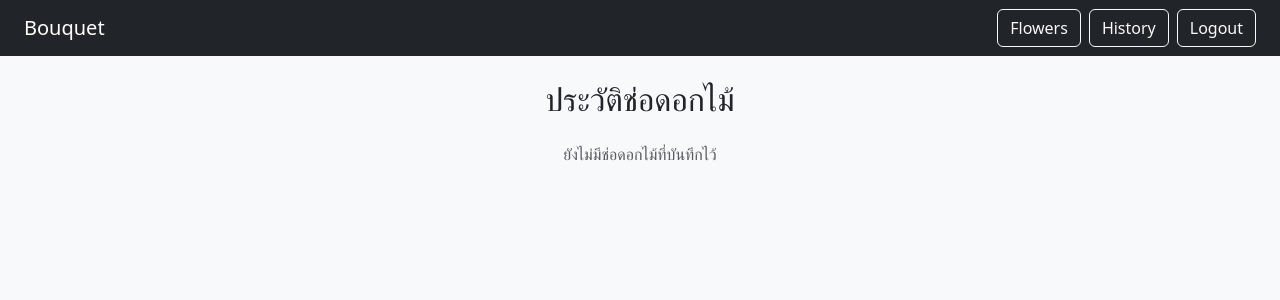
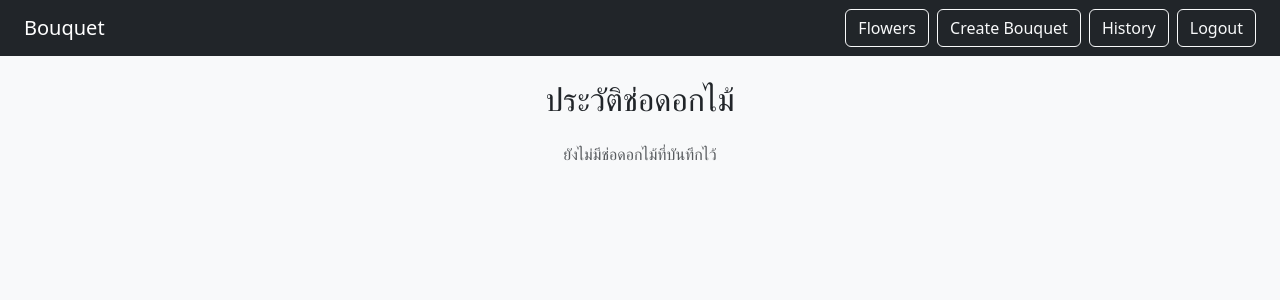
Before and after one commit to 6810110102psu-cmd/bouquet-web, a Flask app: page /history in a window 1280 px wide. Shown: the top 300 px of the page. Run offline with Flask 3, Linux system fonts and the light colour scheme; the visitor is signed in with stand-in values (Sample User, id 1); data that the repository does not hold is empty.

Commit message:
ปรับปรุง base template และเมนูนำทางให้สอดคล้องกับระบบจัดช่อดอกไม้
การแก้ไขครั้งนี้เป็นการปรับโครงสร้างไฟล์ base.html
เพื่อให้สอดคล้องกับ backend ที่ใช้ระบบ session และฐานข้อมูล

รายละเอียดการแก้ไข:
- รวมโครงสร้าง base template เดิมที่ใช้ Bootstrap
  เข้ากับเมนูนำทางของระบบจัดช่อดอกไม้
- ปรับเงื่อนไขการแสดงผลเมนูจากตัวแปร login
  เป็นการตรวจสอบสถานะผู้ใช้ผ่าน session["user_id"]
- เพิ่มเมนู Create Bouquet เพื่อรองรับขั้นตอนการจัดช่อดอกไม้แบบครบกระบวนการ
- ปรับปรุงเมนูนำทางให้ใช้งานง่ายและมีความสม่ำเสมอในทุกหน้า
- รองรับการใช้งาน template inheritance
  เพื่อให้ทุกหน้าใช้ layout หลักร่วมกัน

ผลลัพธ์:
โครงสร้างหน้าเว็บมีความชัดเจนมากขึ้น
รองรับระบบล็อกอินและการจัดช่อดอกไม้อย่างสมบูรณ์
และสามารถขยายระบบในอนาคตได้ง่าย

```diff
--- a/templates/base.html
+++ b/templates/base.html
@@ -7,33 +7,30 @@
     <!-- Bootstrap -->
     <link href="https://cdn.jsdelivr.net/npm/bootstrap@5.3.2/dist/css/bootstrap.min.css" rel="stylesheet">
 
-    <!-- CSS ของเรา -->
+    <!-- Custom CSS -->
     <link rel="stylesheet" href="{{ url_for('static', filename='css/style.css') }}">
 </head>
 
 <body class="bg-light">
 
-<nav class="navbar navbar-dark bg-dark px-4">
+<nav class="navbar navbar-expand-lg navbar-dark bg-dark px-4">
     <a class="navbar-brand" href="/">Bouquet</a>
 
-    <div class="d-flex gap-2">
-
+    <div class="ms-auto d-flex gap-2">
         {% if session.get("user_id") %}
-            <!-- login แล้ว -->
+            <!-- Login แล้ว -->
             <a href="/flowers" class="btn btn-outline-light">Flowers</a>
+            <a href="/create-bouquet" class="btn btn-outline-light">Create Bouquet</a>
             <a href="/history" class="btn btn-outline-light">History</a>
             <a href="/logout" class="btn btn-outline-light">Logout</a>
-
         {% else %}
-            <!-- guest -->
+            <!-- Guest -->
+            <a href="/flowers" class="btn btn-outline-light">Flowers</a>
             <a href="/login" class="btn btn-outline-light">Login</a>
-            <a href="/flowers" class="btn btn-outline-light">Flowers</a>
         {% endif %}
-
     </div>
 </nav>
 
-<!-- ส่วนนี้สำคัญมาก -->
 <div class="container mt-4">
     {% block content %}{% endblock %}
 </div>
```
